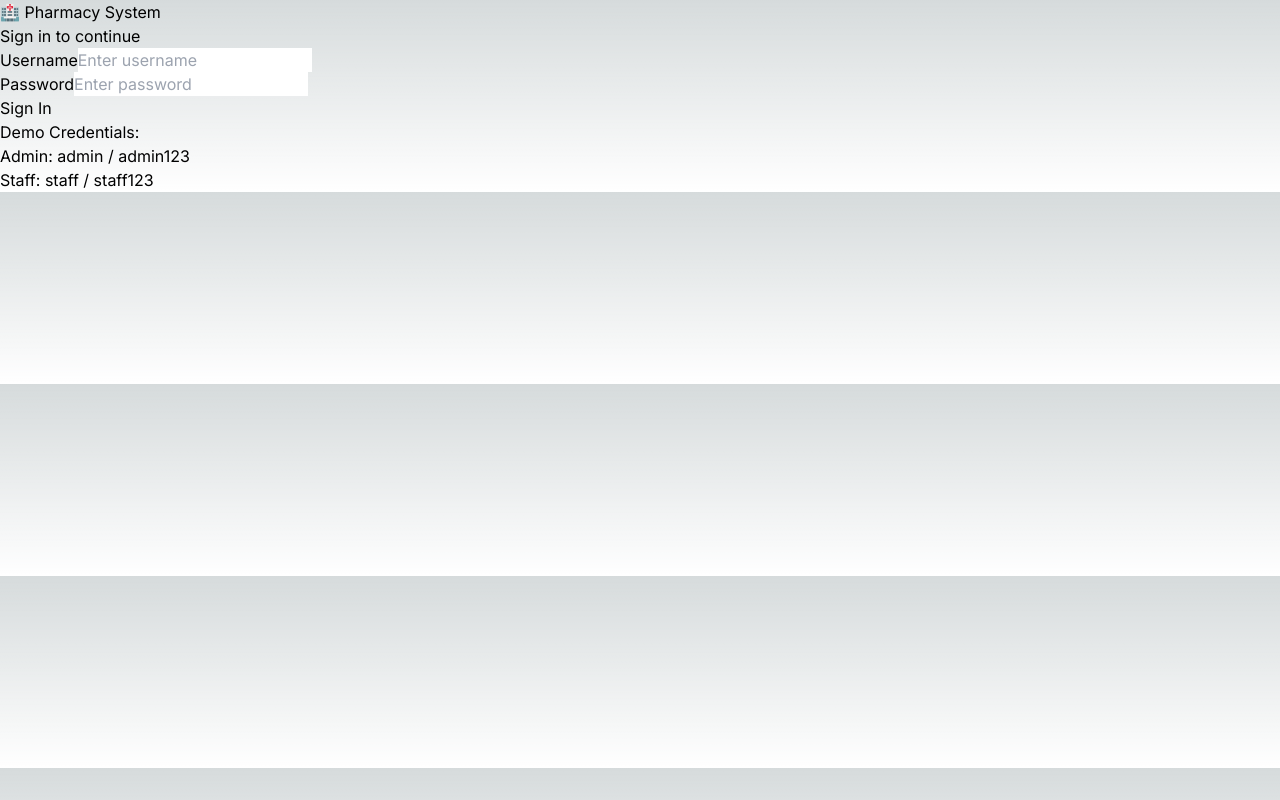
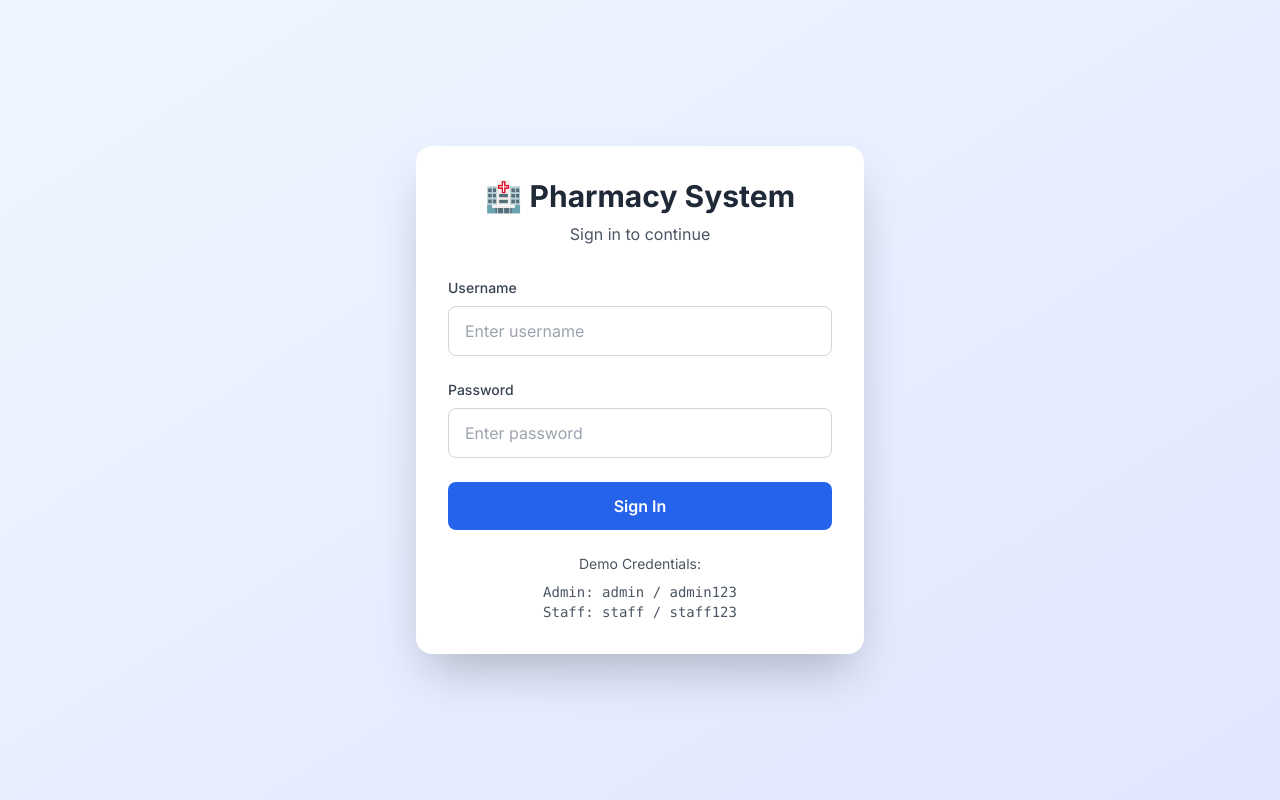
Before and after one commit to vivekbhikadia/pharmacy-management-system, a Next.js app: page /login in a window 1280 px wide. Built offline with nearby package versions, Linux system fonts and the light colour scheme.

Commit message:
Add Tailwind configuration

```diff
--- /dev/null
+++ b/tailwind.config.js
@@ -0,0 +1,27 @@
+/** @type {import('tailwindcss').Config} */
+module.exports = {
+  content: [
+    './pages/**/*.{js,ts,jsx,tsx,mdx}',
+    './components/**/*.{js,ts,jsx,tsx,mdx}',
+    './app/**/*.{js,ts,jsx,tsx,mdx}',
+  ],
+  theme: {
+    extend: {
+      colors: {
+        primary: {
+          50: '#eff6ff',
+          100: '#dbeafe',
+          200: '#bfdbfe',
+          300: '#93c5fd',
+          400: '#60a5fa',
+          500: '#3b82f6',
+          600: '#2563eb',
+          700: '#1d4ed8',
+          800: '#1e40af',
+          900: '#1e3a8a',
+        },
+      },
+    },
+  },
+  plugins: [],
+}
```
